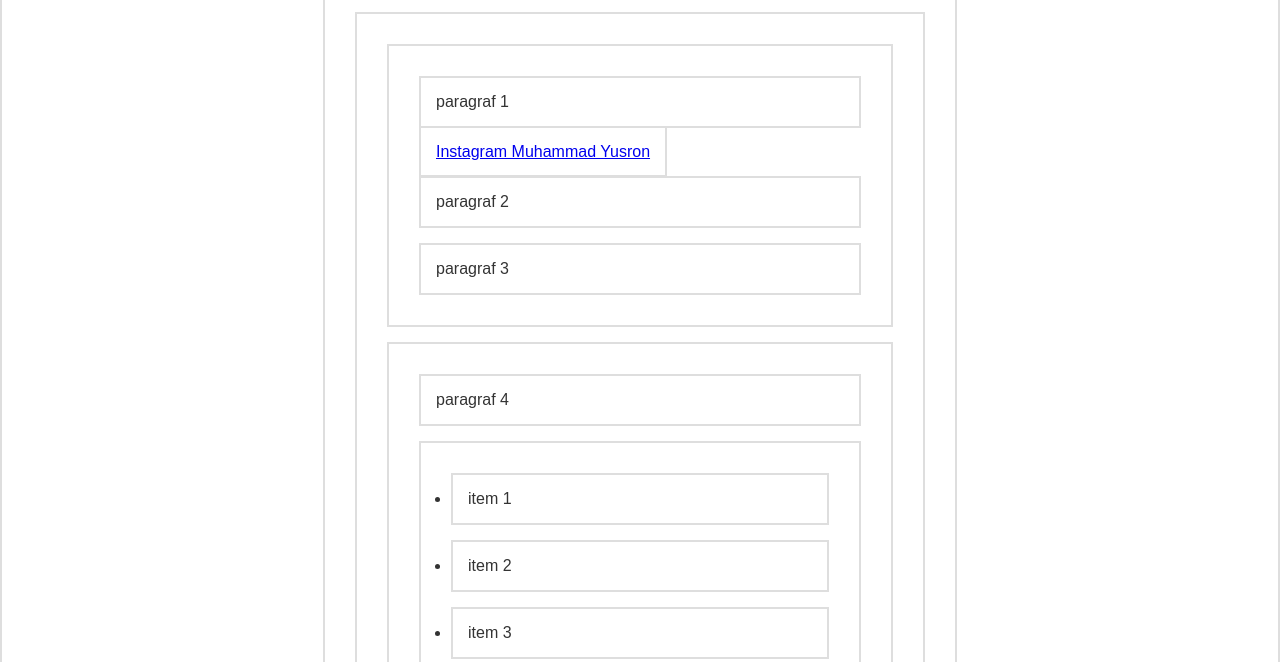
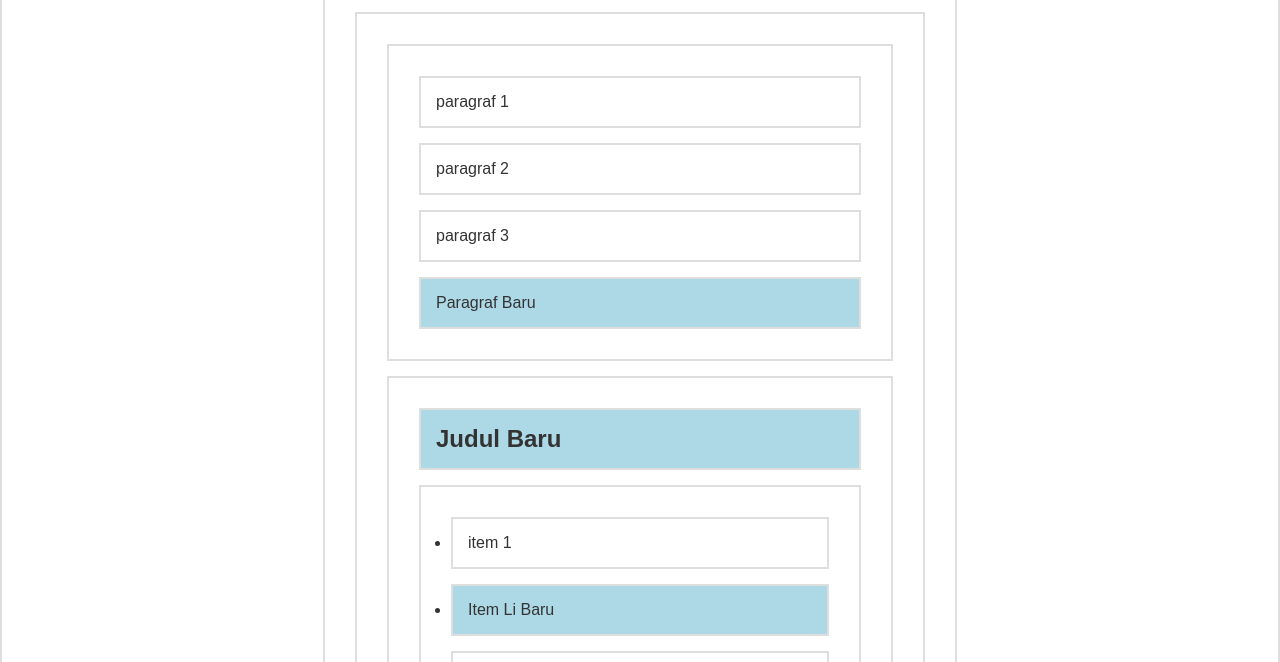
Before and after one commit to MYusron12/javascript-DOM, a plain HTML site: page 5-6.DOM-manipulasi-1&2/index.html in a window 1280 px wide. Shown: the part 138-800 px from the top of the page. Drawn offline with Linux system fonts and the light colour scheme.

Commit message:
dom manipulasi

```diff
--- a/5-6.DOM-manipulasi-1&2/index.html
+++ b/5-6.DOM-manipulasi-1&2/index.html
@@ -19,6 +19,7 @@
       font-family: sans-serif;
       color: #333;
     }
+    .biru-muda { background-color: lightblue;}
   </style>
 </head>
 <body>
--- a/5-6.DOM-manipulasi-1&2/script.js
+++ b/5-6.DOM-manipulasi-1&2/script.js
@@ -0,0 +1,62 @@
+// const judul = document.getElementById('judul');
+// judul.innerHTML = '<em>Muhammad Yusron</em>';
+
+// const sectionA = document.querySelector('section#a');
+// sectionA.innerHTML = 'Hello World!';
+
+// const judul = document.querySelector('#judul');
+// judul.style.backgroundColor = 'salmon';
+
+// const judul = document.getElementsByTagName('h1')[0];
+// // judul.setAttribute('name', 'yusron');
+// const a = document.querySelector('section#a a');
+
+
+//const p2 = document.querySelector('.p2');
+
+
+
+// -Manipulasi Node
+//buat element bru
+const pBaru = document.createElement('p');
+const teksPBaru = document.createTextNode('Paragraf Baru');
+//simpan tulisan kedalam paragraf
+pBaru.appendChild(teksPBaru);
+
+// simpan pbaru di akhsir section A
+const sectionA = document.getElementById('a');
+sectionA.appendChild(pBaru);
+
+
+
+//sipapin pot nya
+const liBaru = document.createElement('li');
+//siapin bunganya
+const teksLiBaru = document.createTextNode('Item Li Baru');
+//masukan bunganya ke dalam pot
+liBaru.appendChild(teksLiBaru);
+//siapin temaptnya
+const ul = document.querySelector('section#b ul');
+//siapin posis tempat buat naruh nya
+const li2 = ul.querySelector('li:nth-child(2)');
+//taruh bunganya
+ul.insertBefore(liBaru, li2);
+
+
+
+//const sectionA sudah ada di atas
+const link = document.getElementsByTagName('a')[0];
+sectionA.removeChild(link);
+
+
+const sectionB = document.getElementById('b');
+const p4 = sectionB.querySelector('p');
+const h2Baru = document.createElement('h2');
+const teksH2Baru = document.createTextNode('Judul Baru');
+h2Baru.appendChild(teksH2Baru);
+sectionB.replaceChild(h2Baru, p4);
+
+
+pBaru.style.backgroundColor = 'lightblue';
+liBaru.style.backgroundColor = 'lightblue';
+h2Baru.style.backgroundColor = 'lightblue';
```
Also changed, not shown: 5-6.DOM-manipulasi-1&2/DOM-manipulation.txt.
